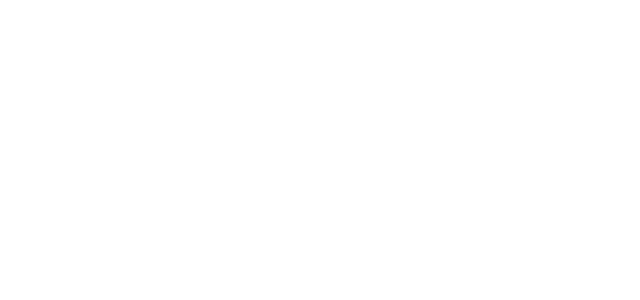
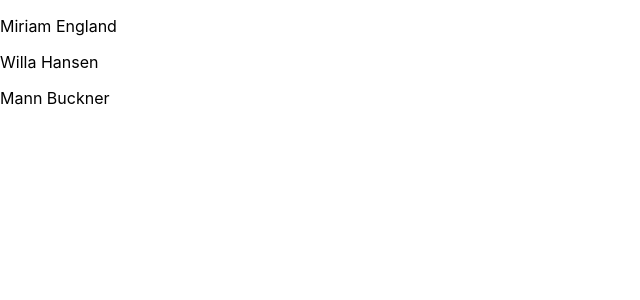
Before and after one commit to Jacoborodicio/js-training, a React (Create React App) app: page / in a window 1280 px wide. Shown: the top 300 px of the page, without its empty margins (0-640 px from the left). Built offline with nearby package versions, Linux system fonts and the light colour scheme.

Commit message:
Injecting html through .map

```diff
--- a/src/App.js
+++ b/src/App.js
@@ -1,11 +1,29 @@
 import React, { Component } from 'react';
 import './App.css';
+import data from './data/arrayObjectsDummy';
 
 class App extends Component {
+  constructor(props) {
+    super(props);
+    this.state = {
+      data: data
+    };
+  }
+
+  extractFriendsItemByIndex = indexItem => {
+    const value = this.state.data[indexItem]["friends"].map((item, index) => {
+      return <p key={index}>{item.name}</p>;
+    });
+    console.log(value);
+    return value;
+  }
+
   render() {
+    const friends = this.extractFriendsItemByIndex(3);
+
     return (
       <div className="App">
-
+       {friends}
       </div>
     );
   }
```
